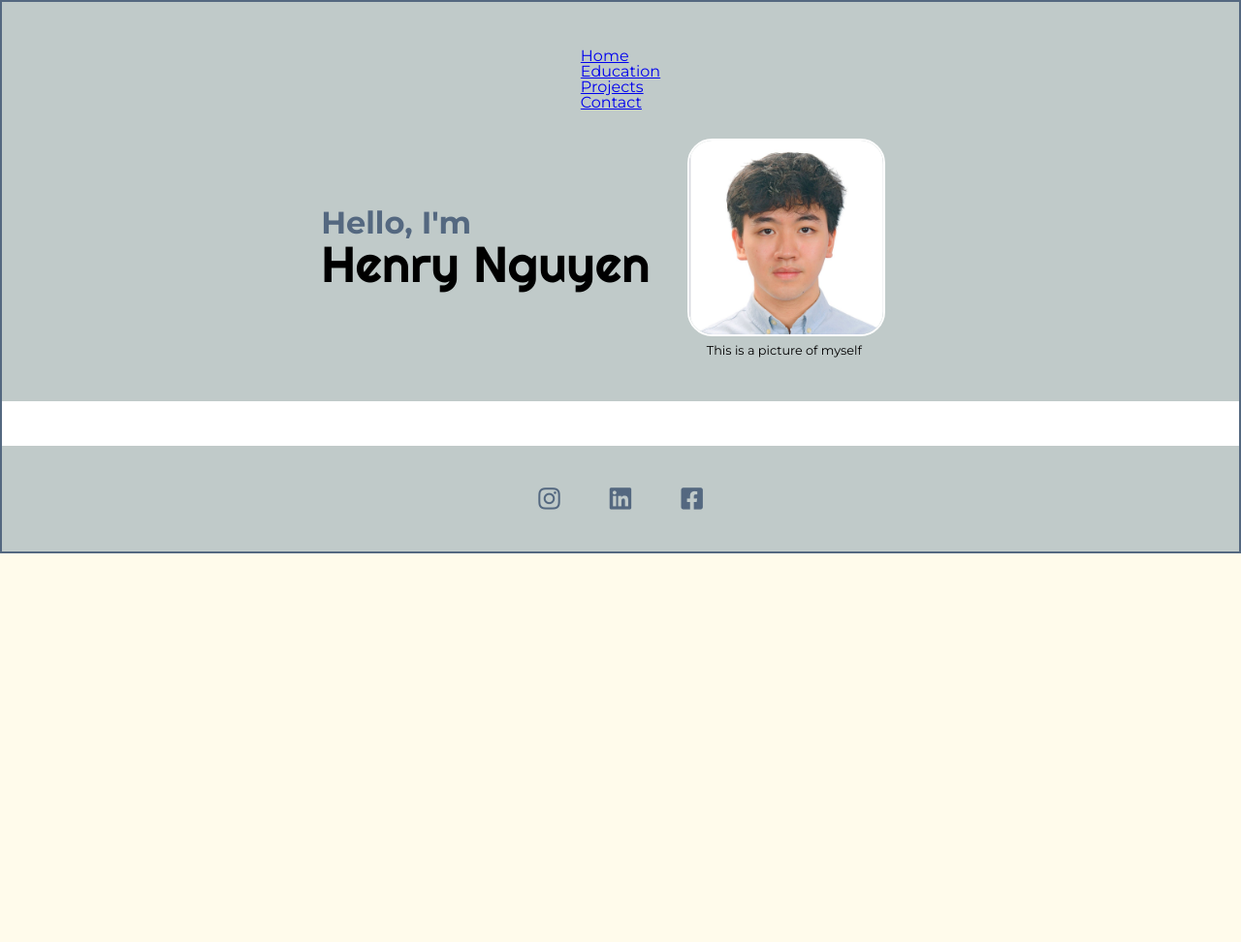
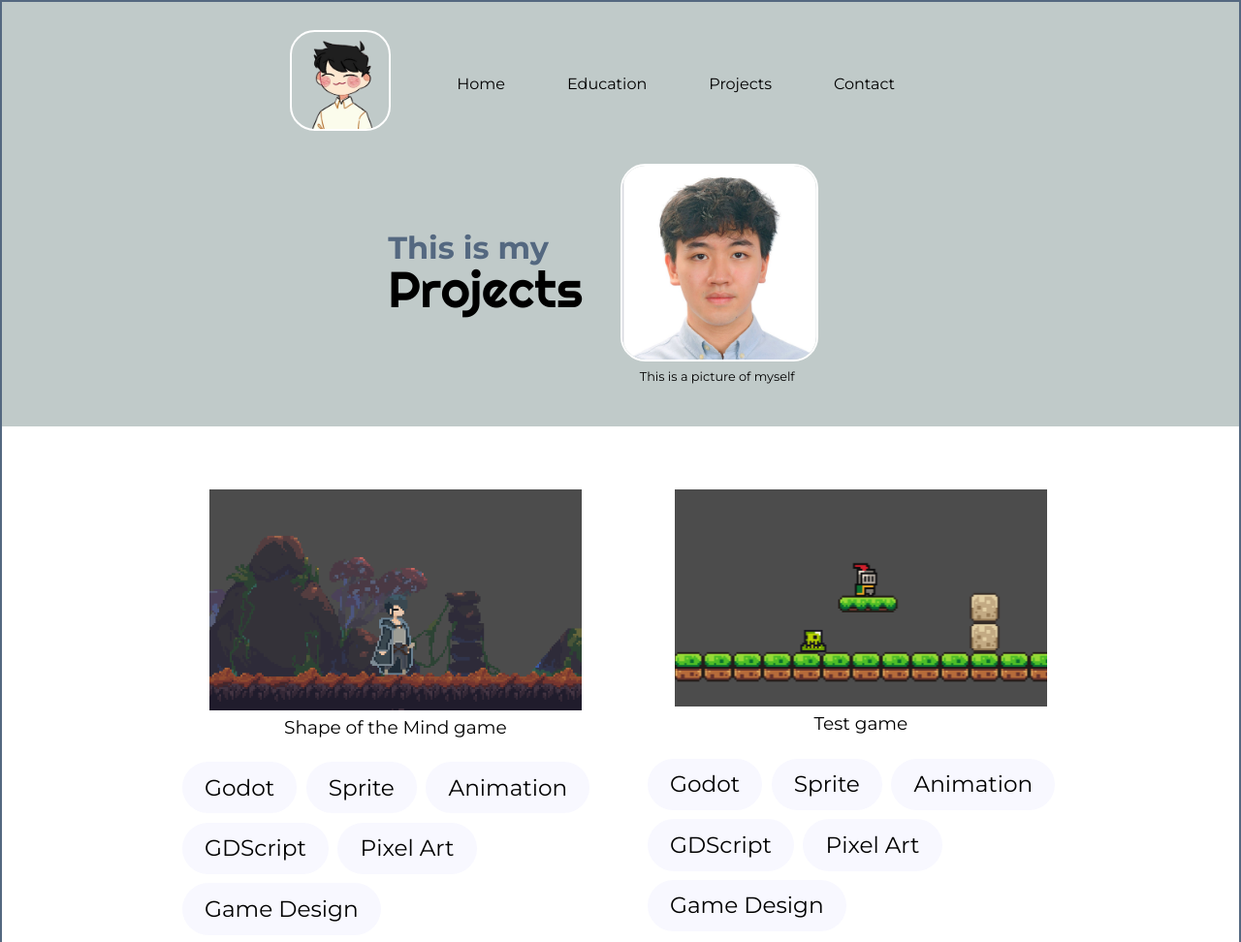
Before and after one commit to Sorayuuma/Final_Project, a plain HTML site: page project.html in a window 1280 px wide. Shown: the top 972 px of the page at 97% size. Before the commit the page ends 800 px from the top, so only its background shows below. Drawn offline with Linux system fonts and the light colour scheme.

Commit message:
Updating html & css with new content

```diff
--- a/main.css
+++ b/main.css
@@ -26,12 +26,25 @@ body {
   display: flex;
   justify-content: center;
   align-items: center;
-  padding: 1em;
+  padding: 0 1em;
 }
 
-nav {
-  display: grid;
-  grid-auto-flow: column;
+nav ul {
+  list-style-type: none;
+  display: flex;
+  flex-wrap: wrap;
+}
+
+.nav-bar a {
+  padding: 1rem 2rem;
+  display: block;
+  color: black;
+  text-decoration: none;
+}
+
+.nav-bar a:hover {
+  background-color: ghostwhite;
+  border-radius: 2rem;
 }
 
 .hero {
@@ -41,7 +54,7 @@ nav {
 }
 header {
   background-color: #c0cac9;
-  padding: 2em;
+  padding: 1em 2em 2em 2em;
   /* display: flex;
   justify-content: center;
   align-items: center; */
@@ -64,24 +77,87 @@ header figure {
   font-size: 80%;
 }
 
+.nav-bar figure {
+  width: 100px;
+  text-align: center;
+  margin-left: 3em;
+  font-size: 80%;
+}
+
 header img {
   border: 2px solid white;
   border-radius: 2em;
   margin-bottom: .5em;
 }
 main {
-  max-width: 960px;
+  min-width: 768px;
   width: 960px;
-  margin: 0 auto;
+  margin: 1em auto;
   font-size: 145%;
   line-height: 1.3;
   padding: 1em 0;
+}
 
+main figure {
+  text-align: center;
+  margin-left: 3em;
+  font-size: 80%;
+}
+
+main h2 {
+  margin-bottom: .5em;
+}
+
+.fact li {
+  margin-left: 1em;
+  margin-bottom: 1em
 }
 
 img {
   max-width: 100%;
   height: auto;
+}
+
+.projects {
+  display: grid;
+  grid-template-columns: 1fr 1fr;
+}
+
+.content {
+  display: flex;
+  justify-content: space-between;
+  align-items: center;
+  padding: 0 1em;
+}
+
+.content ul {
+  display: flex;
+}
+
+.content a {
+  padding: .5em 1em .5em 1em;
+  margin: .2em;
+  display: block;
+  color: black;
+  text-decoration: none;
+  background-color: ghostwhite;
+  border-radius: 2rem;
+}
+
+.content a:hover {
+  background-color: #c0cac9;
+  border-radius: 2rem;
+}
+
+.content p {
+  padding: .5em 1em .5em 1em;
+  margin: .2em;
+}
+
+ul {
+  list-style-type: none;
+  display: flex;
+  flex-wrap: wrap;
 }
 
 footer {
@@ -106,6 +182,10 @@ footer a:hover {
   text-shadow: 0 0 5px white;
 }
 
+@media (max-width: 960px) {
+
+}
+
 @media (max-width: 768px) {
 
 }
--- a/project.html
+++ b/project.html
@@ -19,6 +19,9 @@
     <div class="wrapper">
       <header>
         <div class="nav-bar">
+          <figure>
+              <img src="images/image_nobg.png" alt="Animated Picture of Me">
+          </figure>
           <nav>
             <ul>
               <li><a href="index.html">Home</a></li>
@@ -27,11 +30,12 @@
               <li><a href="contact.html">Contact</a></li>
             </ul>
           </nav>
+          <a href="contact.html"></a>
         </div>
         <div class="hero">
           <div class="name">
-            <h2>Hello, I'm</h2>
-            <h1 class="righteous-regular">Henry Nguyen</h1>
+            <h2>This is my</h2>
+            <h1 class="righteous-regular">Projects</h1>
           </div>
           <figure>
             <img src="images/Pic 5x5.jpg" width="500" alt="Picture of myself" />
@@ -42,7 +46,48 @@
 
       </header>
       <main>
+        <section class="projects">
+          <div class="project1">
+            <figure>
+              <img src="images/Metrovania.png" alt="Picture of my first game">
+              <figcaption>Shape of the Mind game</figcaption>
+            </figure>
+            <div class="content">
+              <ul>
+                <li><a href="">Godot</a></li>
+                <li><a href="">Sprite</a></li>
+                <li><a href="">Animation</a></li>
+                <li><a href="">GDScript</a></li>
+                <li><a href="">Pixel Art</a></li>
+                <li><a href="">Game Design</a></li>
 
+              </ul>
+            </div>
+          </div>
+          <div class="project2">
+            <figure>
+              <img src="images/Test-game.png" alt="Picture of my first game">
+              <figcaption>Test game</figcaption>
+            </figure>
+            <div class="content">
+              <ul>
+                <li><a href="">Godot</a></li>
+                <li><a href="">Sprite</a></li>
+                <li><a href="">Animation</a></li>
+                <li><a href="">GDScript</a></li>
+                <li><a href="">Pixel Art</a></li>
+                <li><a href="">Game Design</a></li>
+
+              </ul>
+            </div>
+          </div>
+          <!-- <div class="project3">
+            <figure>
+              <img src="images/Metrovania.png" alt="Picture of my first game">
+              <figcaption>This is the picture of my first game</figcaption>
+            </figure>
+          </div> -->
+        </section>
 
 
       </main>
```
Also changed, not shown: contact.html (+3 -0 lines), education.html (+23 -2 lines), index.html (+4 -0 lines), images/Metrovania.png (added), images/Test-game.png (added), images/University.jpg (added), images/image.png (added), images/image_nobg.png (added).
